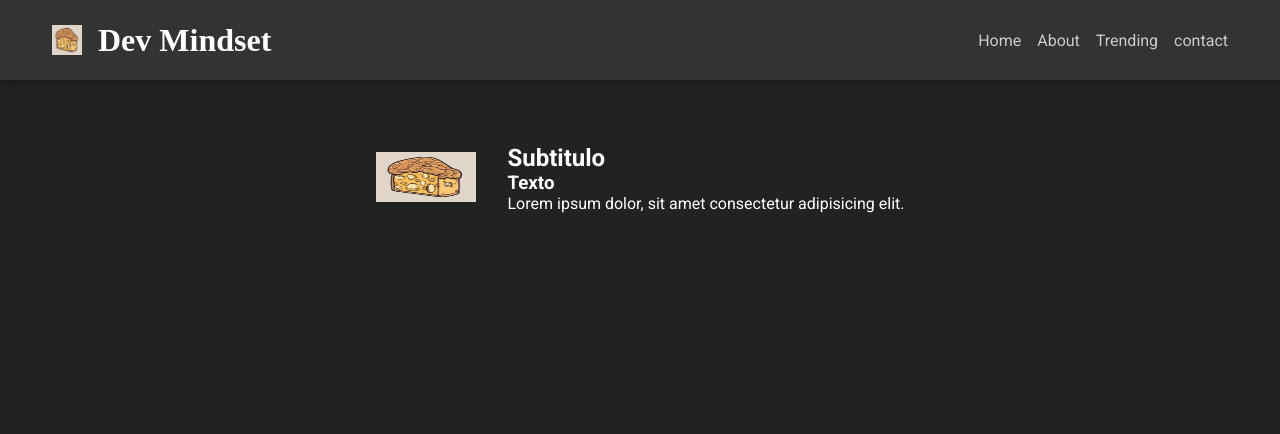
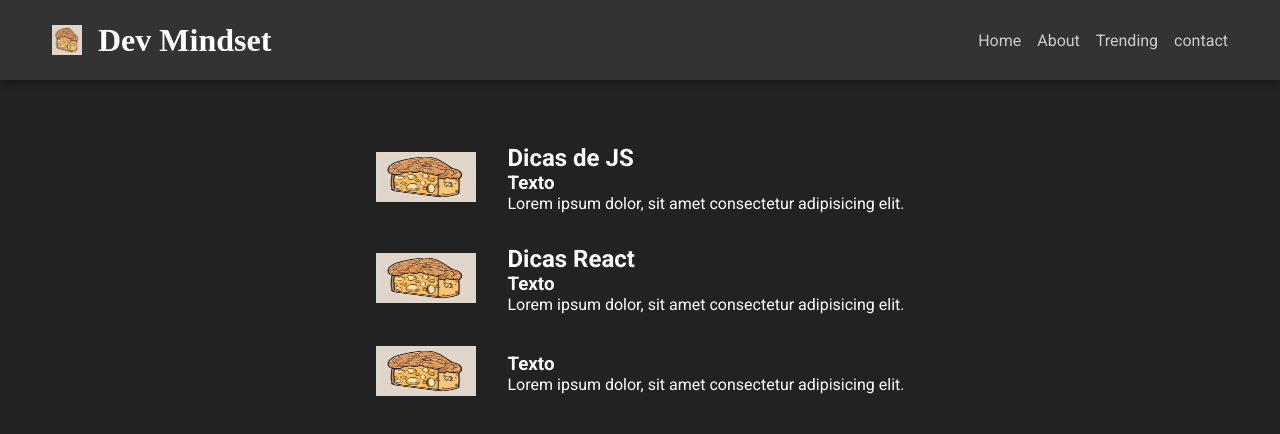
Before and after one commit to jeffmmartins/dev-mindset, a React (Vite) app in the folder dev-mindset/: page / in a window 1280 px wide. Shown: the top 434 px of the page. Built offline with nearby package versions, Linux system fonts and the light colour scheme; a web font is replaced by a local one.

Commit message:
feat(article): adicionando article no App e passando as props

```diff
--- a/dev-mindset/src/App.jsx
+++ b/dev-mindset/src/App.jsx
@@ -8,6 +8,8 @@ function App() {
     <>
       <Header/>
       <section id="article">
+        <Article title= "Dicas de JS"/>
+        <Article title= "Dicas React"/>
         <Article/>
       </section>
     </>
--- a/dev-mindset/src/components/Article/index.jsx
+++ b/dev-mindset/src/components/Article/index.jsx
@@ -1,7 +1,7 @@
 import imgData from '../../assets/img/logo.png'
 import style from '../Article/article.module.css'
 
-export const Article = () => {
+export const Article = (props) => {
   return (
     <div>
       <article id={style.article}>
@@ -9,7 +9,7 @@ export const Article = () => {
             <img src={imgData} alt="foto noticias" style={{width: "100px", height: "50px"}}/>
         </div>
         <div id='articleData'>
-            <h2>Subtitulo</h2>
+            <h2>{props.title}</h2>
             <h3>Texto</h3>
             <p>
               Lorem ipsum dolor, sit amet consectetur adipisicing elit.
--- a/dev-mindset/src/style/App.css
+++ b/dev-mindset/src/style/App.css
@@ -12,6 +12,10 @@ body {
 }
 
 #article {
+    display: flex;
+    flex-direction: column;
+    gap: 2rem;
+
     max-width: 1240px;
     margin: 4rem auto; /* superior e inferior / laterais */
 }
```
